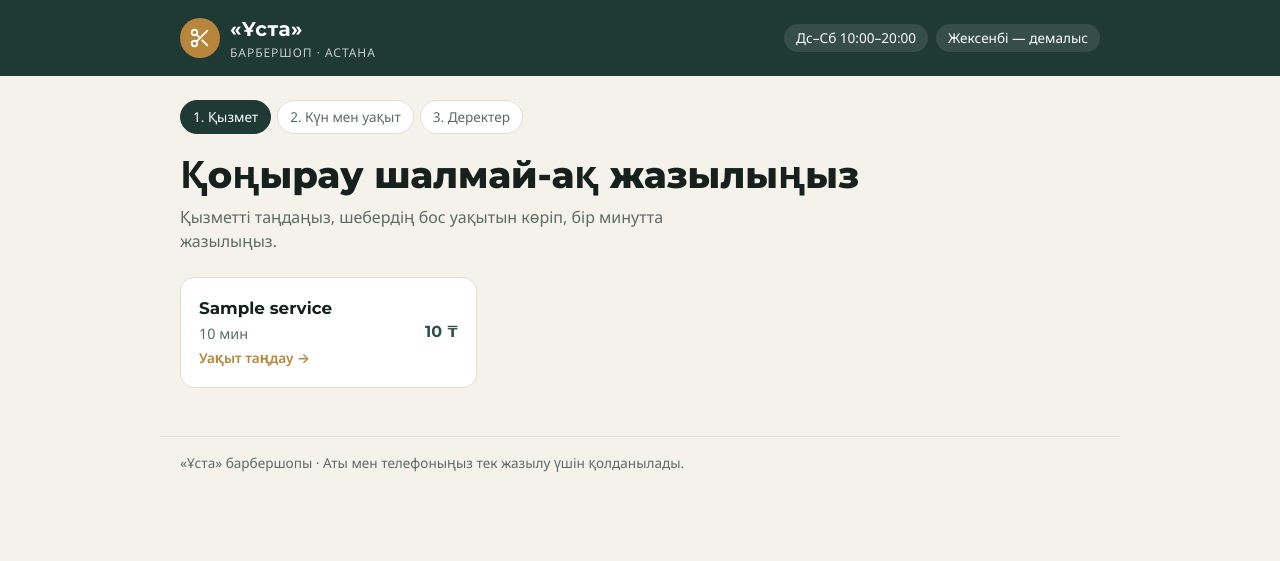
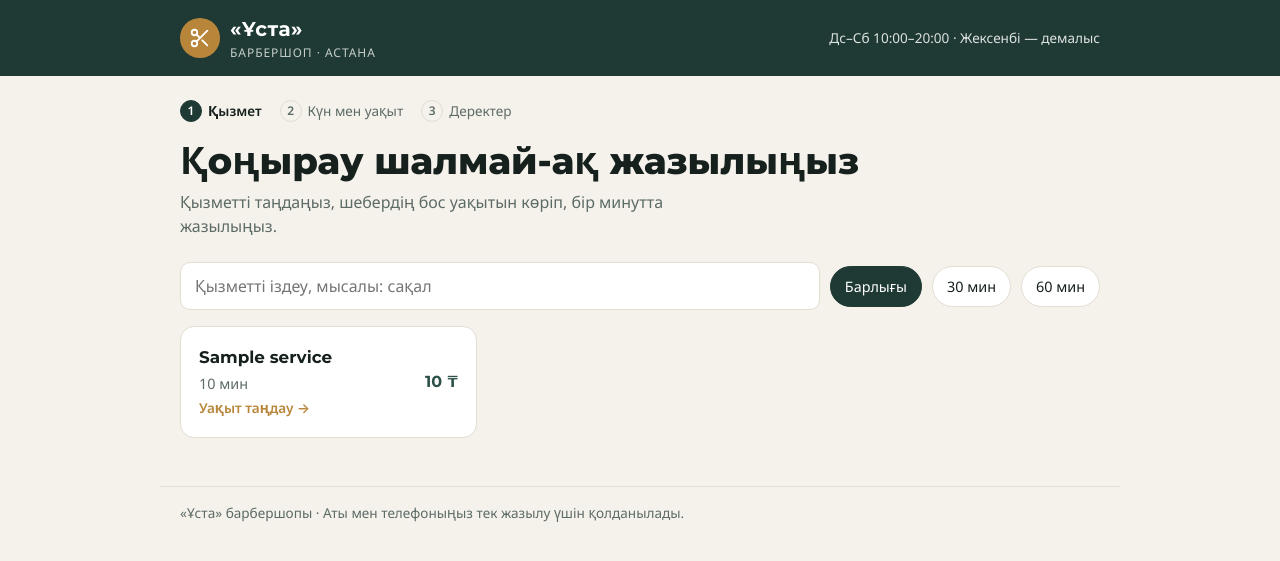
Before and after one commit to Kuralai97/zhazyl, a Django app: page / in a window 1280 px wide. Shown: the top 561 px of the page. Run offline with Django 5.2, Linux system fonts and the light colour scheme; tables that the repository leaves empty hold one stand-in row (values such as "Sample post").

Commit message:
Add files via upload

```diff
--- a/src/booking/templates/booking/base.html
+++ b/src/booking/templates/booking/base.html
@@ -14,6 +14,7 @@
   --display:"Montserrat",system-ui,sans-serif; --body:"Noto Sans",system-ui,-apple-system,"Segoe UI",sans-serif;
 }
 *{box-sizing:border-box}
+[hidden]{display:none!important}
 body{margin:0;background:var(--paper);color:var(--ink);font-family:var(--body);font-size:16px;line-height:1.5}
 a{color:inherit}
 .top{background:var(--green);color:#fff}
@@ -22,15 +23,22 @@ a{color:inherit}
 .logo{width:40px;height:40px;border-radius:50%;background:var(--brass);display:grid;place-items:center}
 .brand b{font-family:var(--display);font-size:1.25rem;letter-spacing:.02em}
 .brand small{display:block;font-size:.75rem;opacity:.75;letter-spacing:.08em;text-transform:uppercase}
-.meta{display:flex;gap:8px;flex-wrap:wrap;font-size:.85rem}
-.meta span{background:rgba(255,255,255,.1);border-radius:999px;padding:4px 12px}
+.meta{font-size:.85rem;opacity:.85}
 main{max-width:960px;margin:0 auto;padding:24px 20px 48px}
 h1{font-family:var(--display);font-weight:800;font-size:clamp(1.6rem,4vw,2.3rem);line-height:1.15;margin:0 0 8px;text-wrap:balance}
 .lead{color:var(--muted);margin:0 0 24px;max-width:60ch}
-.steps{display:flex;gap:6px;flex-wrap:wrap;margin:0 0 20px;padding:0;list-style:none;font-size:.85rem}
-.steps li{padding:6px 12px;border-radius:999px;background:var(--card);border:1px solid var(--line);color:var(--muted)}
-.steps li.on{background:var(--green);border-color:var(--green);color:#fff}
-.steps li.done{background:var(--brass-soft);border-color:var(--brass-soft);color:var(--ink)}
+.steps{display:flex;gap:18px;flex-wrap:wrap;margin:0 0 18px;padding:0;list-style:none;font-size:.85rem;color:var(--muted)}
+.steps li{display:flex;align-items:center;gap:6px}
+.steps li i{font-style:normal;width:22px;height:22px;border-radius:50%;display:grid;place-items:center;border:1.5px solid var(--line);font-size:.75rem;font-weight:700}
+.steps li.on{color:var(--ink);font-weight:600}.steps li.on i{background:var(--green);border-color:var(--green);color:#fff}
+.steps li.done i{background:var(--brass-soft);border-color:var(--brass-soft);color:var(--ink)}
+.steps a{text-decoration:underline;text-underline-offset:3px}
+.tools{display:flex;gap:10px;flex-wrap:wrap;align-items:center;margin:0 0 16px}
+.tools input{font:inherit;flex:1 1 240px;min-width:0;padding:11px 14px;border:1px solid var(--line);border-radius:10px;background:var(--card)}
+.tools input:focus{outline:2px solid var(--brass);border-color:var(--brass)}
+.chip{font:inherit;font-size:.9rem;padding:9px 14px;border-radius:999px;border:1px solid var(--line);background:var(--card);color:var(--ink);cursor:pointer}
+.chip[aria-pressed="true"]{background:var(--green);border-color:var(--green);color:#fff}
+.chip:focus-visible{outline:3px solid var(--brass);outline-offset:2px}
 .grid{display:grid;grid-template-columns:repeat(auto-fill,minmax(260px,1fr));gap:14px}
 .card{display:flex;justify-content:space-between;align-items:center;gap:12px;background:var(--card);border:1px solid var(--line);border-radius:14px;padding:18px;text-decoration:none;transition:border-color .15s,transform .15s}
 .card:hover{border-color:var(--brass);transform:translateY(-2px)}
@@ -78,7 +86,7 @@ footer{max-width:960px;margin:0 auto;padding:16px 20px 32px;color:var(--muted);f
     <span class="logo" aria-hidden="true"><svg width="22" height="22" viewBox="0 0 24 24" fill="none" stroke="#fff" stroke-width="2" stroke-linecap="round"><circle cx="6" cy="6" r="3"/><circle cx="6" cy="18" r="3"/><path d="M20 4 8.1 15.9M14.5 14.5 20 20M8.1 8.1 12 12"/></svg></span>
     <span><b>«Ұста»</b><small>барбершоп · Астана</small></span>
   </a>
-  <div class="meta"><span>Дс–Сб 10:00–20:00</span><span>Жексенбі — демалыс</span></div>
+  <p class="meta">Дс–Сб 10:00–20:00 · Жексенбі — демалыс</p>
 </div></header>
 <main>{% block body %}{% endblock %}</main>
 <footer>«Ұста» барбершопы · Аты мен телефоныңыз тек жазылу үшін қолданылады.</footer>
--- a/src/booking/templates/booking/book.html
+++ b/src/booking/templates/booking/book.html
@@ -2,7 +2,7 @@
 {% block title %}{{ service.name }} — «Ұста» барбершопы{% endblock %}
 {% block body %}
 <a class="back" href="{% url 'booking:index' %}">← Қызметтер</a>
-<ol class="steps"><li class="done">1. Қызмет</li><li class="on">2. Күн мен уақыт</li><li{% if slots %} class="on"{% endif %}>3. Деректер</li></ol>
+<ol class="steps"><li class="done"><i>1</i><a href="{% url 'booking:index' %}">Қызмет</a></li><li class="on"><i>2</i>Күн мен уақыт</li><li{% if slots %} class="on"{% endif %}><i>3</i>Деректер</li></ol>
 <div class="panel svc">
   <div><h1>{{ service.name }}</h1><span class="dur">{{ service.duration_min }} мин</span></div>
   <span class="price">{{ service.price }} ₸</span>
--- a/src/booking/templates/booking/index.html
+++ b/src/booking/templates/booking/index.html
@@ -1,11 +1,19 @@
 {% extends 'booking/base.html' %}
 {% block body %}
-<ol class="steps"><li class="on">1. Қызмет</li><li>2. Күн мен уақыт</li><li>3. Деректер</li></ol>
+<ol class="steps"><li class="on"><i>1</i>Қызмет</li><li><i>2</i>Күн мен уақыт</li><li><i>3</i>Деректер</li></ol>
 <h1>Қоңырау шалмай-ақ жазылыңыз</h1>
 <p class="lead">Қызметті таңдаңыз, шебердің бос уақытын көріп, бір минутта жазылыңыз.</p>
-<div class="grid">
+{% if services %}
+<div class="tools">
+  <input type="search" id="q" placeholder="Қызметті іздеу, мысалы: сақал" aria-label="Қызметті іздеу">
+  <button class="chip" type="button" data-dur="" aria-pressed="true">Барлығы</button>
+  <button class="chip" type="button" data-dur="30" aria-pressed="false">30 мин</button>
+  <button class="chip" type="button" data-dur="60" aria-pressed="false">60 мин</button>
+</div>
+{% endif %}
+<div class="grid" id="services">
 {% for s in services %}
-<a class="card" href="{% url 'booking:book' s.pk %}">
+<a class="card" href="{% url 'booking:book' s.pk %}" data-name="{{ s.name|lower }}" data-dur="{{ s.duration_min }}">
   <span><strong>{{ s.name }}</strong><span class="dur">{{ s.duration_min }} мин</span><br><span class="go">Уақыт таңдау →</span></span>
   <span class="price">{{ s.price }} ₸</span>
 </a>
@@ -13,4 +21,27 @@
 <div class="panel"><p class="empty">Қызметтер әзірге қосылмаған.</p></div>
 {% endfor %}
 </div>
+<p class="empty" id="none" hidden>Мұндай қызмет табылмады. Іздеуді өзгертіңіз.</p>
+<script>
+(function () {
+  var q = document.getElementById('q'); if (!q) return;
+  var chips = document.querySelectorAll('.chip'), dur = '';
+  function apply() {
+    var text = q.value.trim().toLowerCase(), shown = 0;
+    document.querySelectorAll('#services .card').forEach(function (c) {
+      var ok = c.dataset.name.indexOf(text) !== -1 && (!dur || c.dataset.dur === dur);
+      c.hidden = !ok; if (ok) shown++;
+    });
+    document.getElementById('none').hidden = shown > 0;
+  }
+  q.addEventListener('input', apply);
+  chips.forEach(function (b) {
+    b.addEventListener('click', function () {
+      dur = b.dataset.dur;
+      chips.forEach(function (x) { x.setAttribute('aria-pressed', String(x === b)); });
+      apply();
+    });
+  });
+})();
+</script>
 {% endblock %}
```
